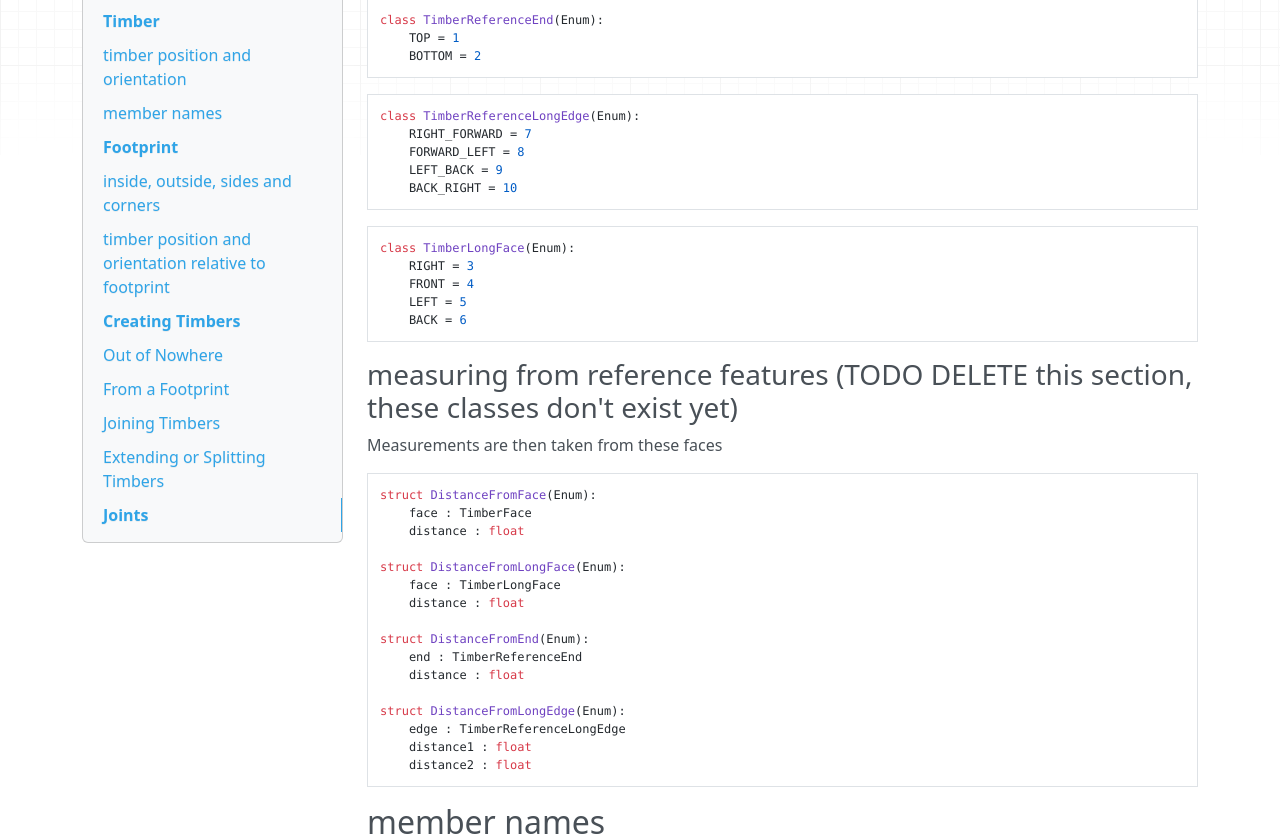
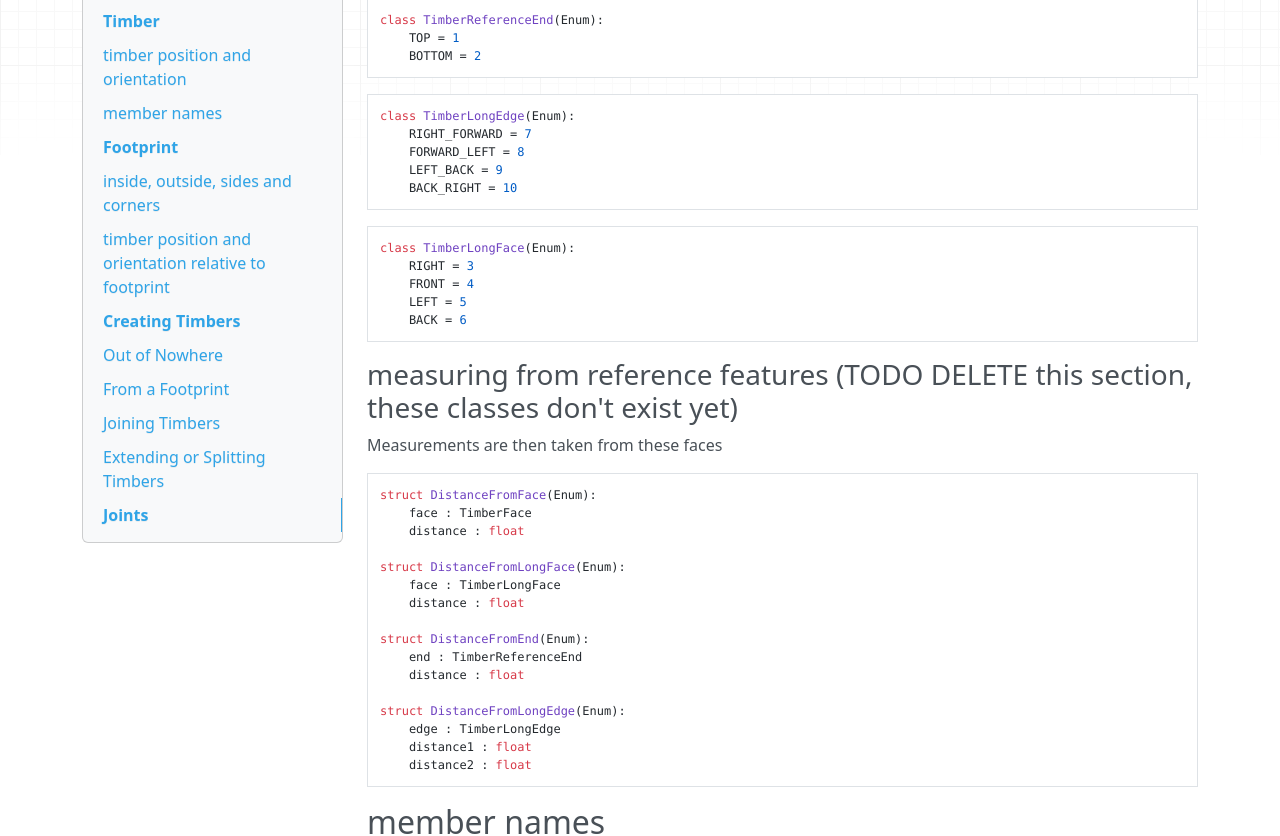
Before and after one commit to minimapletinytools/giraffeCAD-proto, an MkDocs documentation site: the page built from docs/concepts.md, in a window 1280 px wide and 1400 px high, scrolled down 1691 px. Shown: the part 151-987 px from the top of the window. Built offline with MkDocs 1.6.1, drawn with Linux system fonts in a browser that asks for light colours; nearby versions of some CDN libraries.

Commit message:
TimberLongEdge rename

````diff
--- a/docs/concepts.md
+++ b/docs/concepts.md
@@ -85,7 +85,7 @@ class TimberReferenceEnd(Enum):
 ```
 
 ```
-class TimberReferenceLongEdge(Enum):
+class TimberLongEdge(Enum):
     RIGHT_FORWARD = 7
     FORWARD_LEFT = 8
     LEFT_BACK = 9
@@ -119,7 +119,7 @@ struct DistanceFromEnd(Enum):
     distance : float
 
 struct DistanceFromLongEdge(Enum):
-    edge : TimberReferenceLongEdge
+    edge : TimberLongEdge
     distance1 : float
     distance2 : float
 ```
````
Also changed, not shown: morenotes.md (+2 -2 lines), 2 other files.
